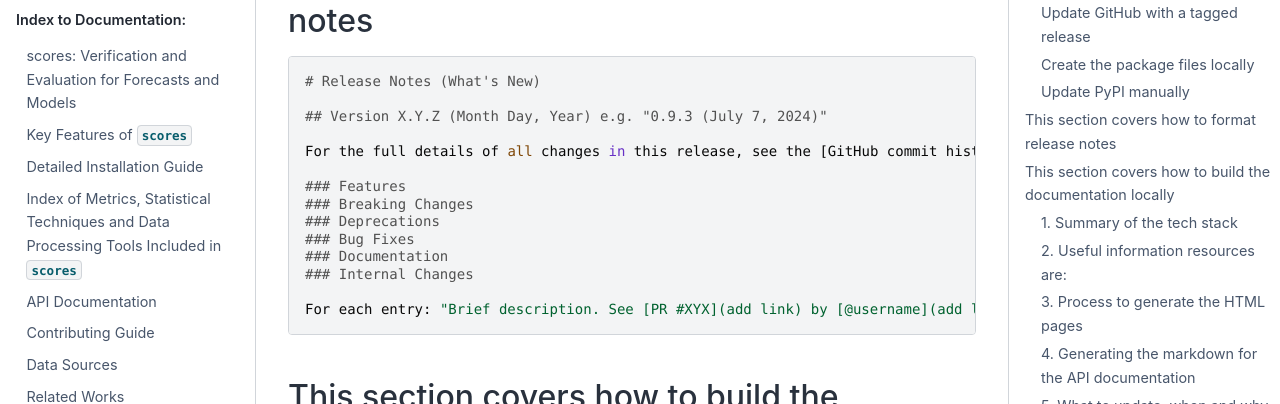
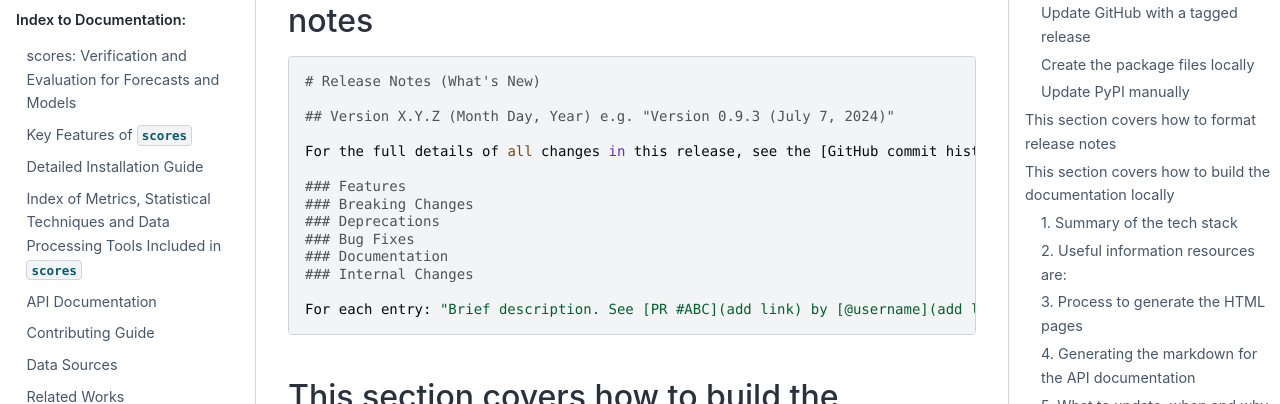
Before and after one commit to nci/scores, a Sphinx documentation site: the page built from docs/maintainer.md, in a window 1280 px wide and 900 px high, scrolled down 1439 px. Shown: the part 152-556 px from the top of the window. Built offline with Sphinx 7.4.7 and the Sphinx Book theme 1.1.4, drawn with Linux system fonts in a browser that asks for light colours; pages that are not in the unit, such as notebooks, are missing from menus.

Commit message:
Minor tweaks to release note formatting section of Maintainer's Notes
Signed-off-by: Stephanie Chong <168800785+Steph-Chong@users.noreply.github.com>

````diff
--- a/docs/maintainer.md
+++ b/docs/maintainer.md
@@ -44,7 +44,7 @@ Information relevant for package maintenance
 ```
 # Release Notes (What's New)
 
-## Version X.Y.Z (Month Day, Year) e.g. "0.9.3 (July 7, 2024)"
+## Version X.Y.Z (Month Day, Year) e.g. "Version 0.9.3 (July 7, 2024)"
 
 For the full details of all changes in this release, see the [GitHub commit history](https://github.com/nci/scores/compare/(X-1).(Y-1).(Z-1)...X.Y.Z). Below are the changes we think users may wish to be aware of."
 
@@ -55,7 +55,7 @@ For the full details of all changes in this release, see the [GitHub commit hist
 ### Documentation
 ### Internal Changes
 
-For each entry: "Brief description. See [PR #XYX](add link) by [@username](add link)."
+For each entry: "Brief description. See [PR #ABC](add link) by [@username](add link)."
 ```
 
 ## This section covers how to build the documentation locally
````
